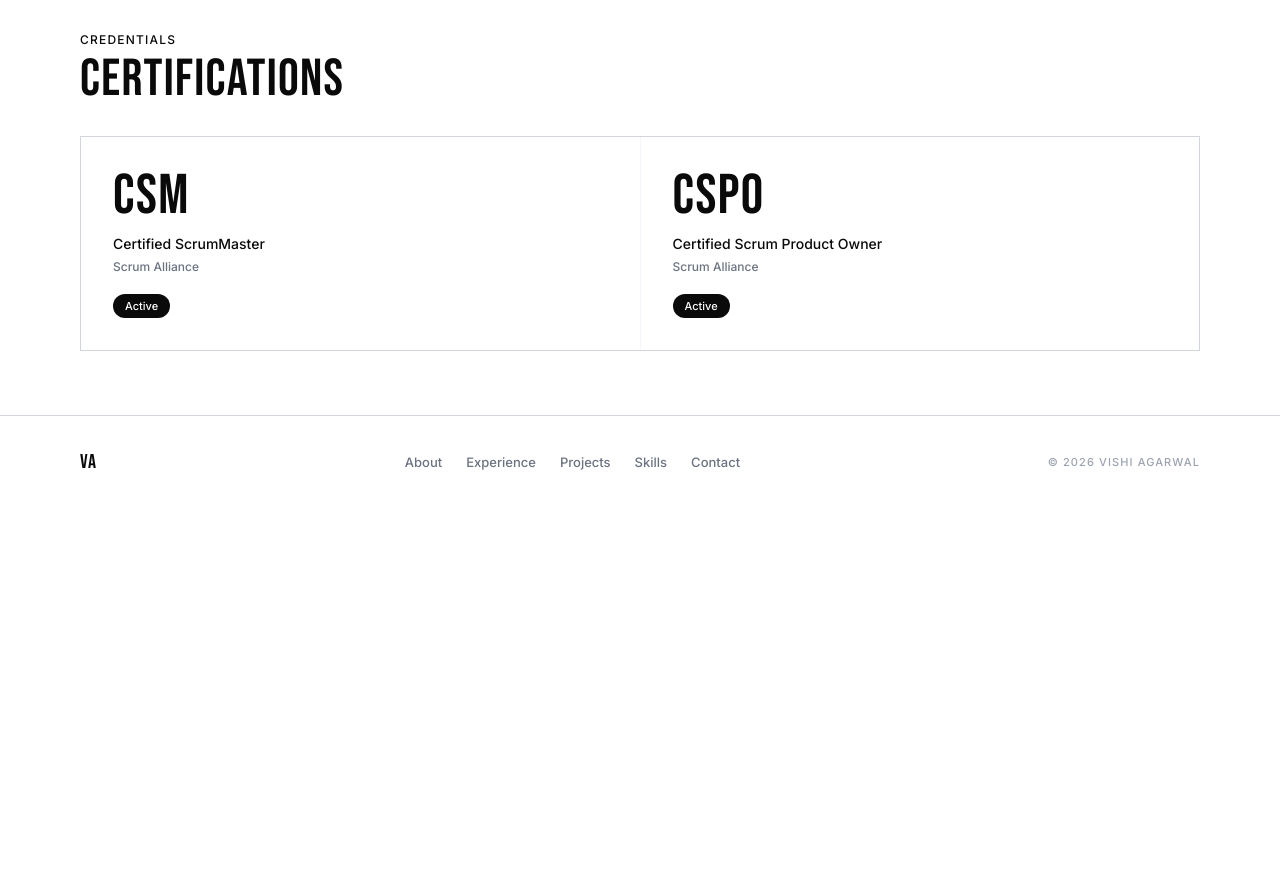
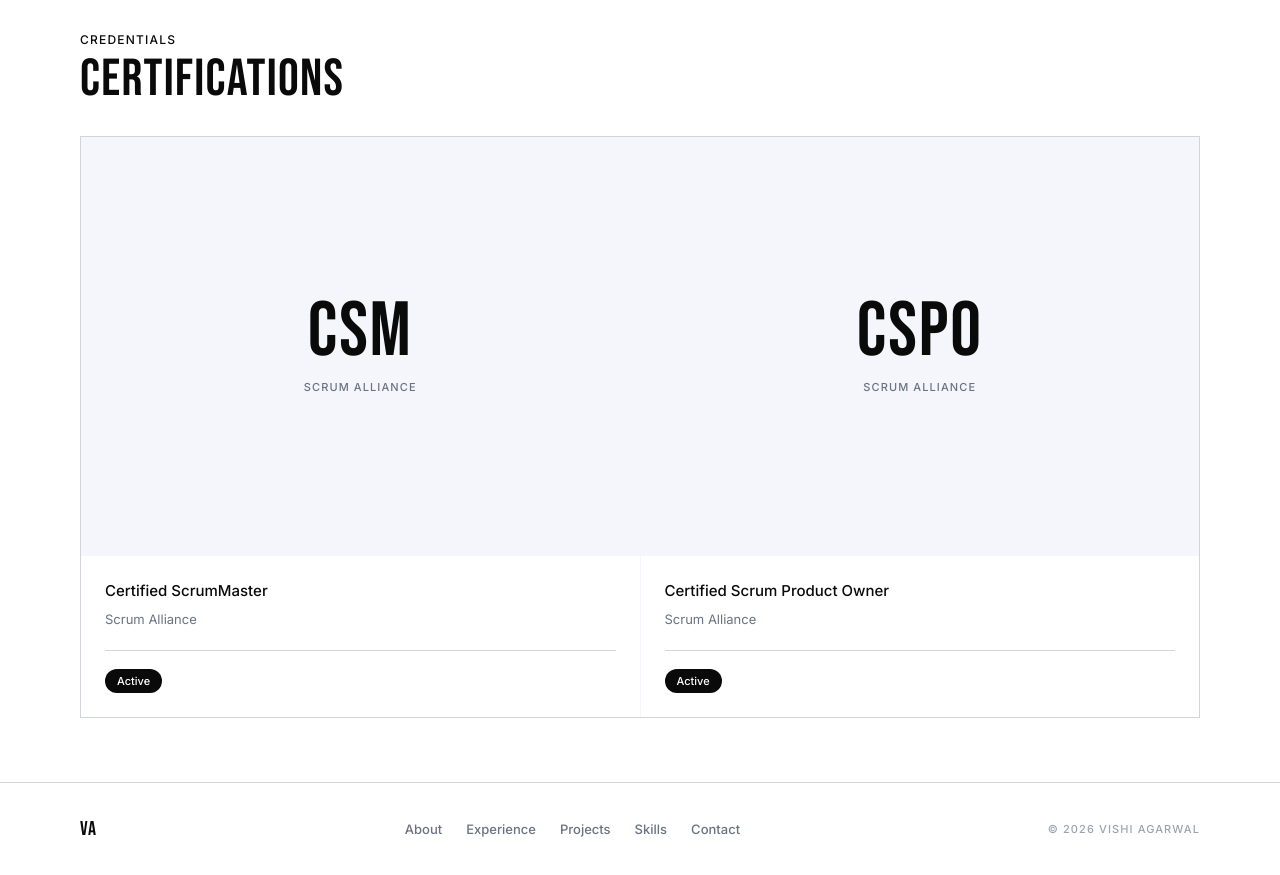
Before and after one commit to VishiAgarwal15/VishiAgarwal15.github.io, a Next.js app: page /skills in a window 1280 px wide. Shown: the part 1200-2075 px from the top of the page. Before the commit the page ends 1708 px from the top, so only its background shows below. Built offline with nearby package versions, Linux system fonts and the light colour scheme.

Commit message:
Style certification cards to match project cards

```diff
--- a/src/components/Skills.tsx
+++ b/src/components/Skills.tsx
@@ -106,15 +106,28 @@
                 initial={{ opacity: 0, y: 12 }}
                 animate={inView ? { opacity: 1, y: 0 } : {}}
                 transition={{ duration: 0.4, delay: 0.4 + i * 0.08 }}
-                className="bg-canvas p-8"
+                className="bg-canvas flex flex-col"
               >
-                <div className="font-display text-ink text-[56px] leading-none tracking-wide">
-                  {cert.name}
+                {/* Stage — matches project card style */}
+                <div className="bg-cloud aspect-[4/3] flex items-center justify-center p-8">
+                  <div className="text-center">
+                    <div className="font-display text-ink text-[clamp(48px,6vw,80px)] leading-[0.9] tracking-wide uppercase">
+                      {cert.name}
+                    </div>
+                    <div className="text-[11px] font-medium text-mute uppercase tracking-widest mt-3">
+                      {cert.issuer}
+                    </div>
+                  </div>
                 </div>
-                <div className="text-[14px] font-medium text-ink mt-2">{cert.full}</div>
-                <div className="text-[12px] font-medium text-mute mt-1">{cert.issuer}</div>
-                <div className="mt-4">
-                  <span className="inline-flex items-center px-3 py-1 rounded-pill text-[11px] font-medium bg-ink text-white">{cert.status}</span>
+                {/* Metadata */}
+                <div className="p-6 flex flex-col flex-1">
+                  <p className="text-[15px] font-medium text-ink mb-2">{cert.full}</p>
+                  <p className="text-[13px] text-mute mb-5">{cert.issuer}</p>
+                  <div className="hairline-top pt-4 mt-auto">
+                    <span className="inline-flex items-center px-3 py-1 rounded-pill text-[11px] font-medium bg-ink text-white">
+                      {cert.status}
+                    </span>
+                  </div>
                 </div>
               </motion.div>
             ))}
```
